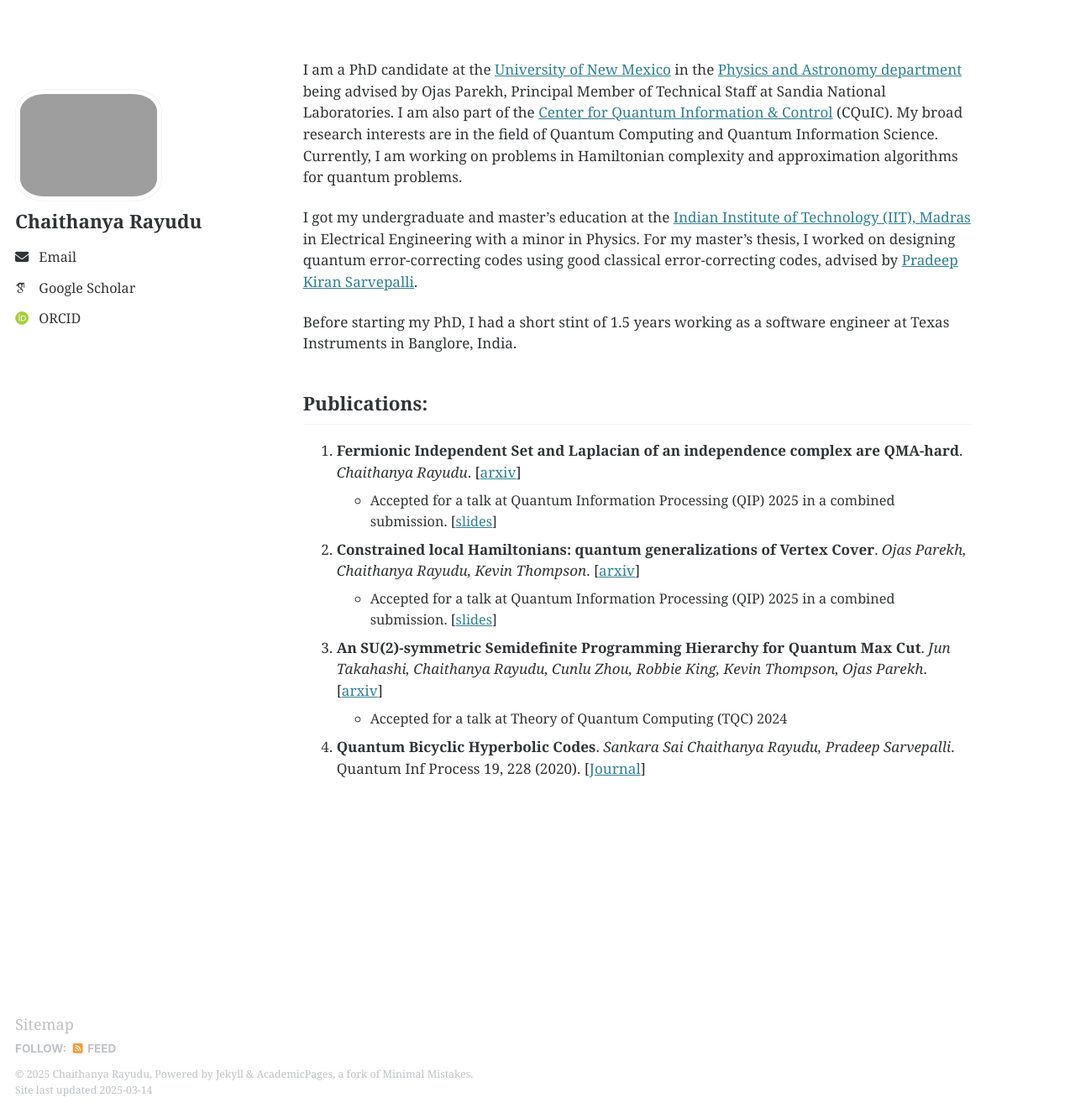
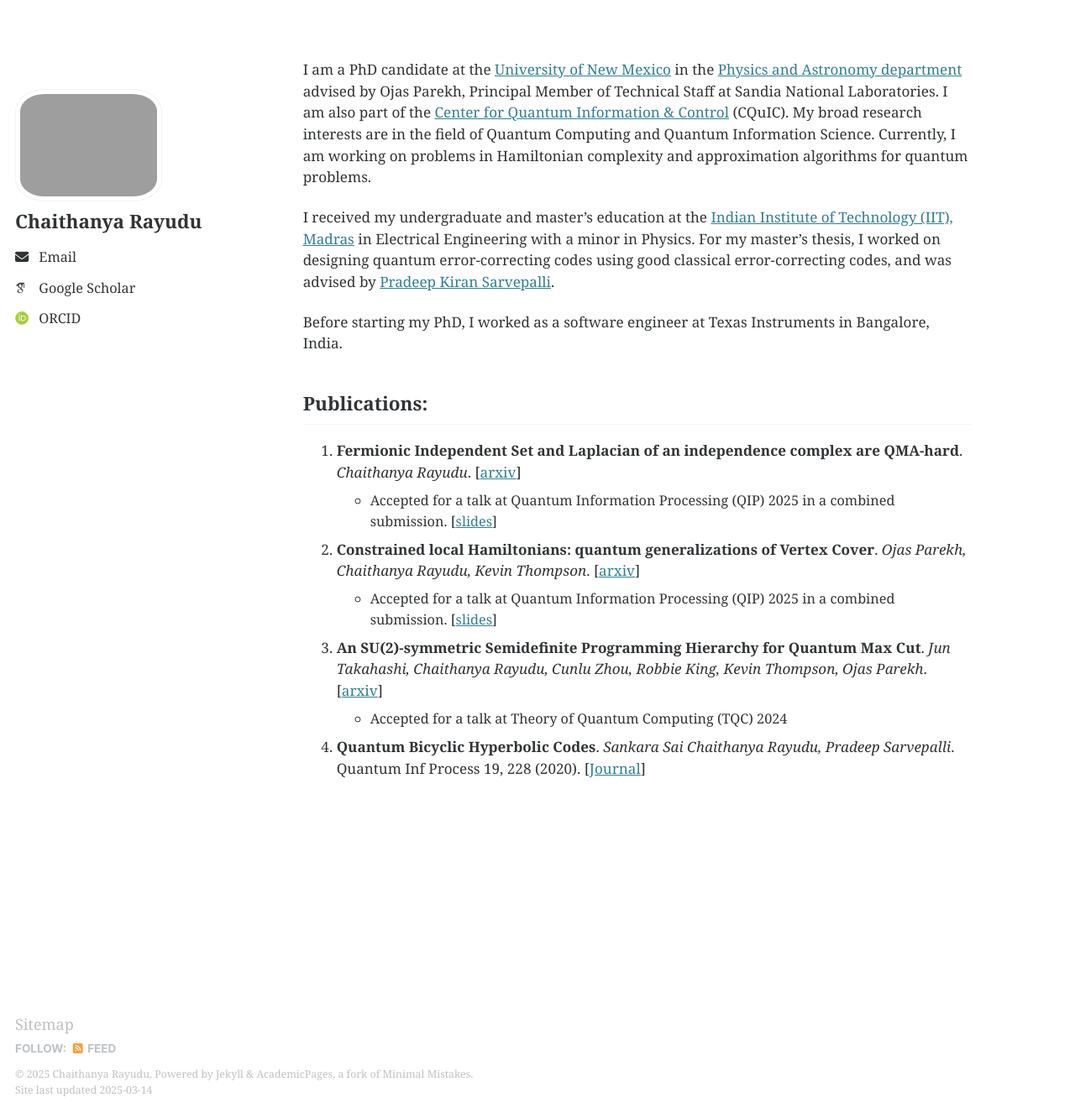
Before and after one commit to chaithanyarss/chaithanyarss.github.io, a Jekyll site: the page built from _pages/about.md, in a window 1280 px wide and 1326 px high. Shown: the whole window at 84% size. Built offline with Jekyll 4.4.1, drawn with Linux system fonts in a browser that asks for light colours; some web fonts are replaced.

Commit message:
Small changes in the about page.

```diff
--- a/_pages/about.md
+++ b/_pages/about.md
@@ -7,11 +7,11 @@ redirect_from:
   - /about.html
 ---
 
-I am a PhD candidate at the [University of New Mexico](https://www.unm.edu/) in the [Physics and Astronomy department](https://physics.unm.edu/) being advised by Ojas Parekh, Principal Member of Technical Staff at Sandia National Laboratories. I am also part of the [Center for Quantum Information & Control](https://cquic.unm.edu/) (CQuIC). My broad research interests are in the field of Quantum Computing and Quantum Information Science. Currently, I am working on problems in Hamiltonian complexity and approximation algorithms for quantum problems.
+I am a PhD candidate at the [University of New Mexico](https://www.unm.edu/) in the [Physics and Astronomy department](https://physics.unm.edu/) advised by Ojas Parekh, Principal Member of Technical Staff at Sandia National Laboratories. I am also part of the [Center for Quantum Information & Control](https://cquic.unm.edu/) (CQuIC). My broad research interests are in the field of Quantum Computing and Quantum Information Science. Currently, I am working on problems in Hamiltonian complexity and approximation algorithms for quantum problems.
 
-I got my undergraduate and master’s education at the [Indian Institute of Technology (IIT), Madras](https://www.iitm.ac.in/) in Electrical Engineering with a minor in Physics. For my master's thesis, I worked on designing quantum error-correcting codes using good classical error-correcting codes, advised by [Pradeep Kiran Sarvepalli](https://www.ee.iitm.ac.in/~pradeep/).
+I received my undergraduate and master’s education at the [Indian Institute of Technology (IIT), Madras](https://www.iitm.ac.in/) in Electrical Engineering with a minor in Physics. For my master's thesis, I worked on designing quantum error-correcting codes using good classical error-correcting codes, and was advised by [Pradeep Kiran Sarvepalli](https://www.ee.iitm.ac.in/~pradeep/).
 
-Before starting my PhD, I had a short stint of 1.5 years working as a software engineer at Texas Instruments in Banglore, India.
+Before starting my PhD, I worked as a software engineer at Texas Instruments in Bangalore, India.
 
 Publications:
 ---
```
